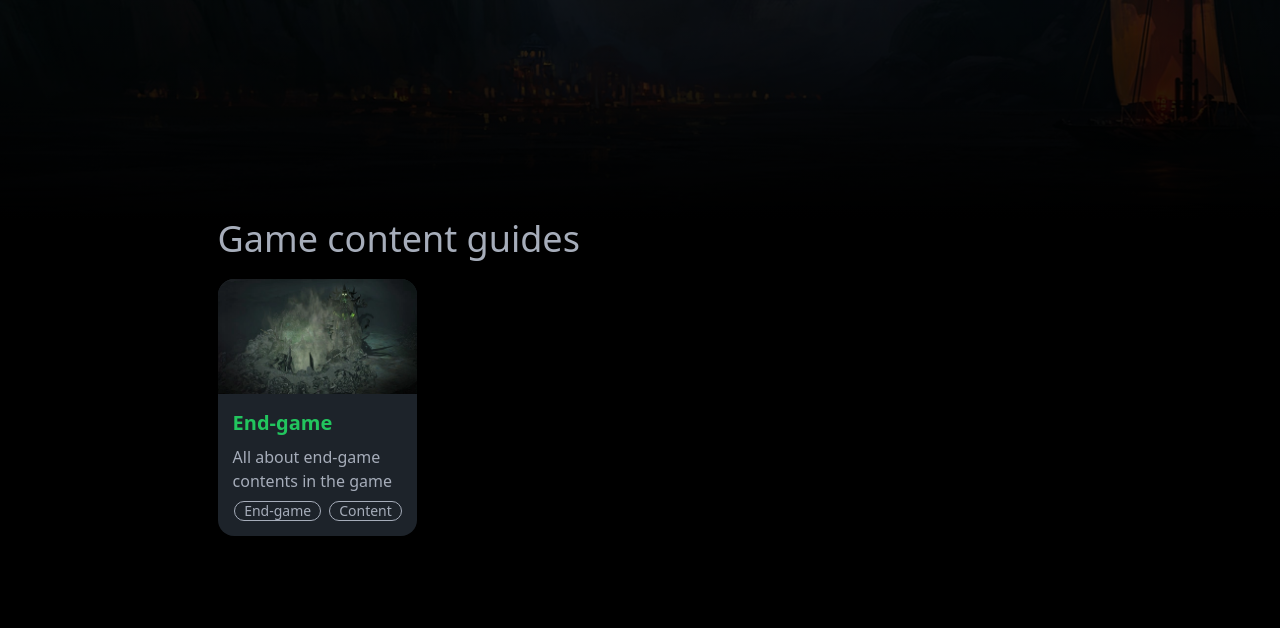
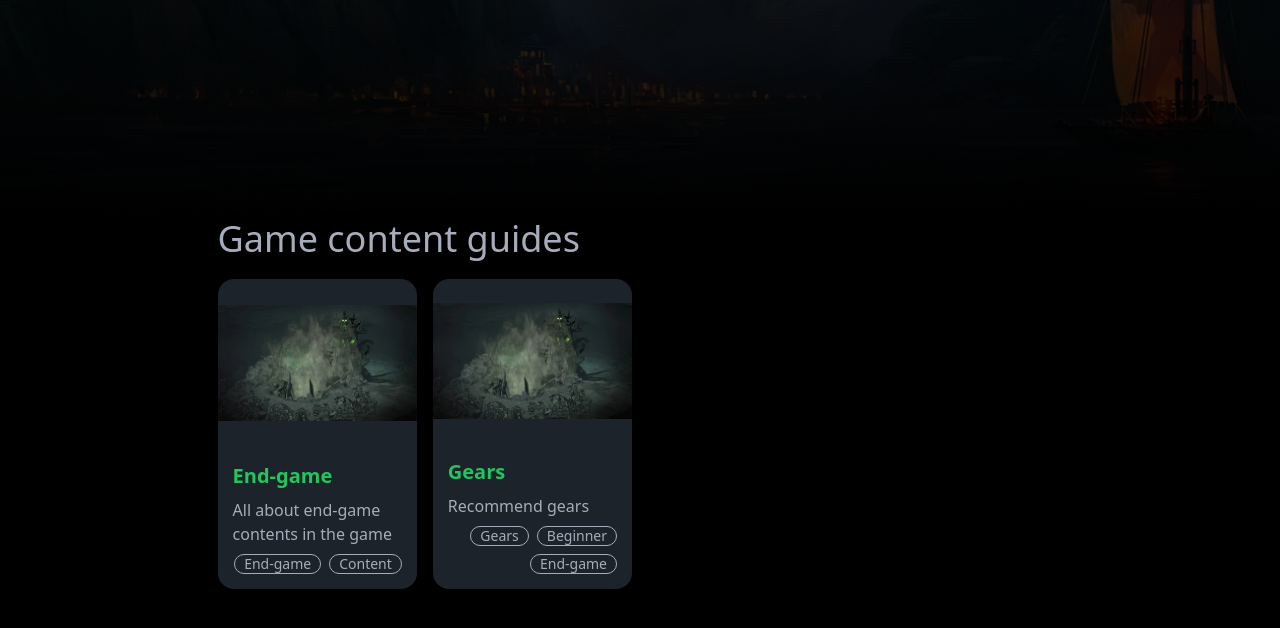
Before and after one commit to thanadip/PathofExile, a React (Vite) app: page / in a window 1280 px wide. Shown: the part 645-1273 px from the top of the page. Built offline with nearby package versions, Linux system fonts and the light colour scheme.

Commit message:
guides mapped

```diff
--- a/src/views/non-user/Index.jsx
+++ b/src/views/non-user/Index.jsx
@@ -2,6 +2,24 @@ import React from "react";
 import Navbar from "../../components/Navbar";
 
 function Index() {
+  const guides = [
+    {
+      id: 1,
+      topic: "End-game",
+      image: "src/images/Abyss_league_logo.png",
+      text: "All about end-game contents in the game",
+      badge: ["End-game", "Content"],
+      link: "/end-game",
+    },
+    {
+      id: 2,
+      topic: "Gears",
+      image: "src/images/Abyss_league_logo.png",
+      text: "Recommend gears",
+      badge: ["Gears", "Beginner", "End-game"],
+      link: "/gears",
+    },
+  ];
   return (
     <>
       <div className="bg-black">
@@ -26,27 +44,34 @@ function Index() {
 
         {/* Content grid */}
         <div className="text-4xl ml-[17vw] mb-[20px] ">Game content guides</div>
+
         <div className="grid grid-cols-4 gap-4 h-[100dvh] mx-[17vw]">
+          {guides.map((guide, index) => (
             <a
-            className="flex justify-center h-fit hover:scale-95 duration-150"
+              className="flex justify-center h-[310px] hover:scale-95 duration-150"
               href="/XD"
+              key={index}
             >
               <div className="card w-[300px] bg-base-100 shadow-xl hover:border border-slate-200">
                 <figure className="">
-                <img src="src\images\Abyss_league_logo.png" />
+                  <img src={guide.image} className="h-[175px] object-contain" />
                 </figure>
                 <div className="card-body p-[15px]">
                   <h2 className="card-title text-green-500 hover:underline">
-                  End-game
+                    {guide.topic}
                   </h2>
-                <p>All about end-game contents in the game</p>
+                  <p>{guide.text}</p>
                   <div className="card-actions justify-end">
-                  <div className="badge badge-outline">End-game</div>
-                  <div className="badge badge-outline">Content</div>
+                    {guide.badge.map((badge, badgeIndex) => (
+                      <div className="badge badge-outline" key={badgeIndex}>
+                        {badge}
+                      </div>
+                    ))}
                   </div>
                 </div>
               </div>
             </a>
+          ))}
         </div>
       </div>
     </>
```
Lines whose indentation alone changed are shown as unchanged.
